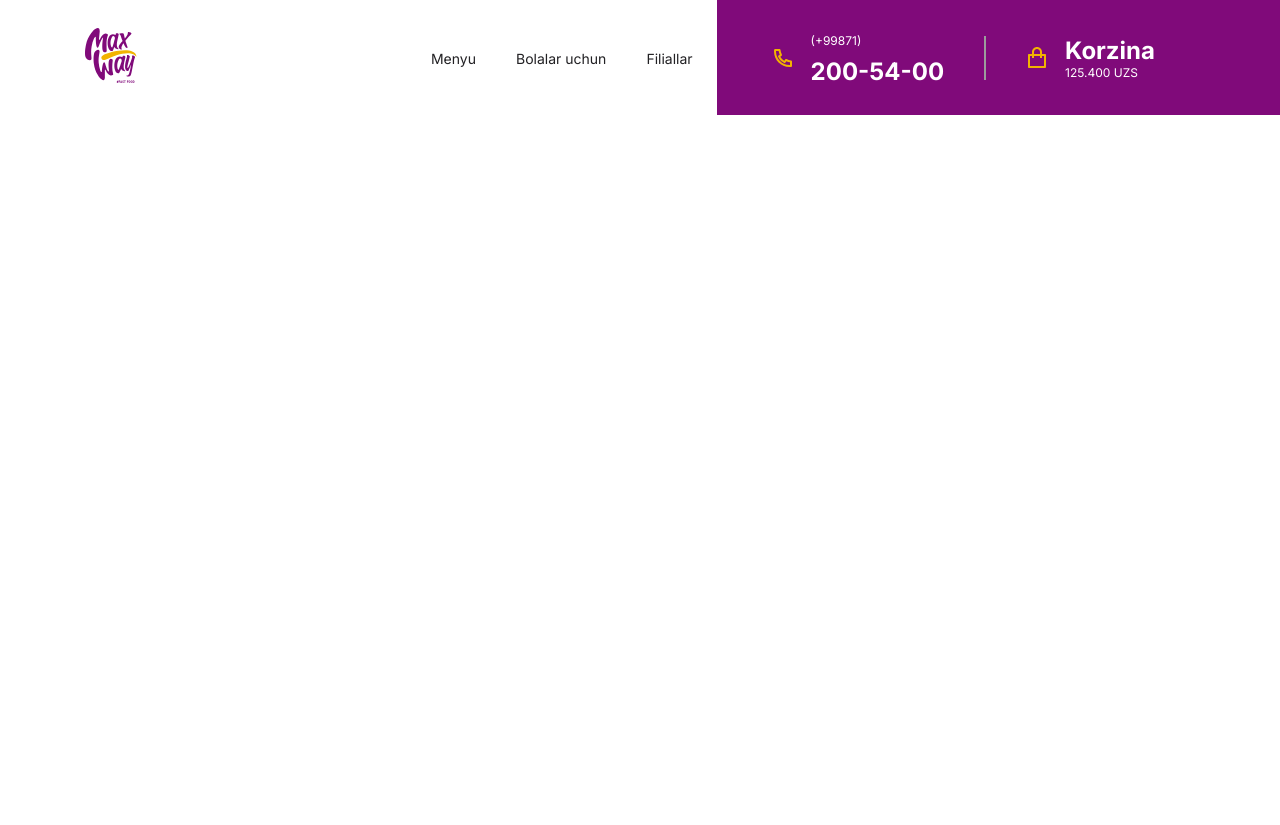
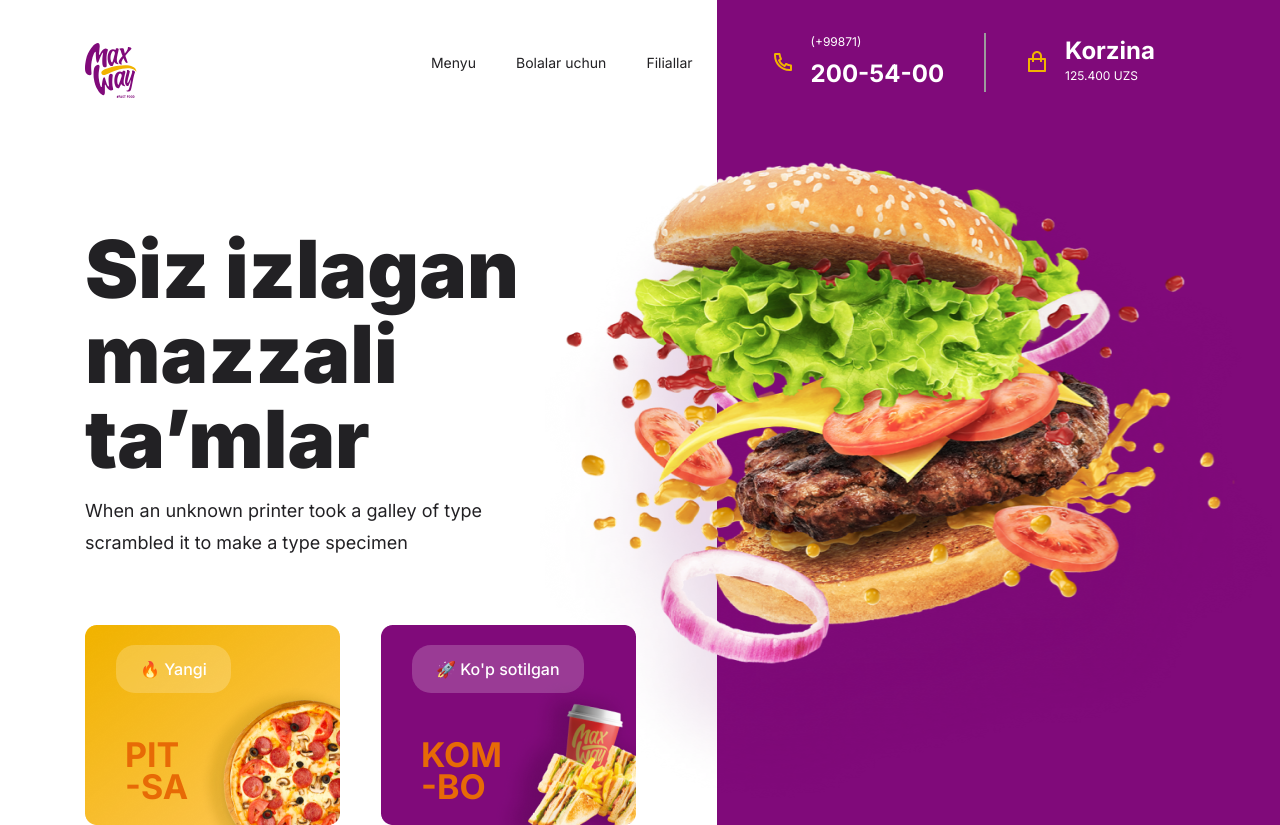
Before and after one commit to EshimovShaxzod/max-way, a website: page index.html in a window 1280 px wide. Before the commit the page ends 800 px from the top, so only its background shows below. Drawn offline with nearby package versions, Linux system fonts and the light colour scheme.

Commit message:
hero done

```diff
--- a/index.html
+++ b/index.html
@@ -6,6 +6,7 @@
     <meta name="viewport" content="width=device-width, initial-scale=1.0">
     <title>Document</title>
     <link href="https://fonts.googleapis.com/css2?family=Inter:wght@400;500;600;700;900&family=Plus+Jakarta+Sans:wght@400;500;600&family=Poppins:wght@500;600;700&family=Rubik:wght@400;500;600;700;800&display=swap" rel="stylesheet">
+    <link rel="stylesheet" href="./node_modules/bootstrap/dist/css/bootstrap.min.css">
     <link rel="stylesheet" href="./css/main.css">
 </head>
 <body>
@@ -49,5 +50,31 @@
     </header>
     <!-- HEADER END -->
 
-</body>
-</html>
+    <!-- MAIN START -->
+    <main class="site-main">
+        <!-- HERO START -->
+        <section class="hero">
+            <div class="container">
+                <div class="hero-content">
+                    <h1 class="hero-content__title">Siz izlagan mazzali ta’mlar</h1>
+                    <p class="hero-content__desc">When an unknown printer took a galley of type
+                        scrambled it to make a type specimen </p>
+                    </div>
+                    <div class="hero-product d-flex align-items-center">
+                        <div class="hero-product__info">
+                            <button class="hero-product__info-btn btn">🔥 Yangi</button>
+                            <p class="hero-product__info-desc">PIT <br> -SA</p>
+                        </div>
+                        <div class="hero-product__info">
+                            <button class="hero-product__info-btn btn">🚀 Ko'p sotilgan</button>
+                            <p class="hero-product__info-title">KOM <br> -BO</p>
+                        </div>
+                    </div>
+                </div>
+            </section>
+            <!-- HERO END -->
+        </main>
+        <!-- MAIN END -->
+        <script src="./node_modules/bootstrap/dist/js/bootstrap.bundle.min.js"></script>
+    </body>
+    </html>
--- a/scss/blocks/_blocks.scss
+++ b/scss/blocks/_blocks.scss
@@ -1,3 +1,4 @@
 @import "visually-hidden";
 @import "container";
-@import 'header'
+@import 'header';
+@import 'hero'
--- /dev/null
+++ b/scss/blocks/_hero.scss
@@ -0,0 +1,79 @@
+/* HERO STYLE START */
+.hero{
+    width: 100%;
+    padding: 85px 0 0 0;
+    background-color: #fff;
+    background-image:  url("../assets/images/hero-bg.png"), linear-gradient(to right, #fff 56%, #800A7A 44%);
+    background-repeat: no-repeat;
+    background-position: calc(50% + 270px) 0 , 100% 100%;
+
+    &-content{
+        width: 100%;
+        max-width: 435px;
+
+        &__title{
+            margin-bottom: 14px;
+            color: $colorPrimary;
+            font-size: 80px;
+            font-weight: 900;
+            line-height: 85px;
+        }
+
+        &__desc{
+            margin-bottom: 66px;
+            color: $colorPrimary;
+            font-size: 18px;
+            font-weight: 400;
+            line-height: 32px;
+        }
+    }
+
+    &-product{
+
+        &__info{
+            width: 100%;
+            max-width: 255px;
+            height: 200px;
+
+            &-btn{
+                padding: 11px 23px;
+                margin: 20px 0 0 31px;
+                color: #FFF;
+                font-size: 16px;
+                font-weight: 500;
+                border-radius: 19px;
+                background: rgba(255, 255, 255, 0.20);
+            }
+
+            &-desc{
+                padding: 46px 0 20px 40px;
+                color: #E76A06;
+                font-size: 34px;
+                font-weight: 700;
+                line-height: 32px;
+            }
+
+            &-title{
+                padding: 46px 0 20px 40px;
+                color: #E76A06;
+                font-size: 34px;
+                font-weight: 700;
+                line-height: 32px;
+            }
+        }
+
+        &__info:first-child{
+            background-image: url("../assets/images/hero-pitsa.png");
+            background-size: cover;
+            margin-right: 41px;
+        }
+
+        &__info:last-child{
+            background-image: url("../assets/images/hero-kombo.png");
+            background-size: cover;
+        }
+
+    }
+
+}
+/* HERO STYLE END */
```
Also changed, not shown: package.json (added, +23 -0 lines), assets/images/hero-bg.png (added), assets/images/hero-kombo.png (added), assets/images/hero-pitsa.png (added), css/main.css, 3 other files.
